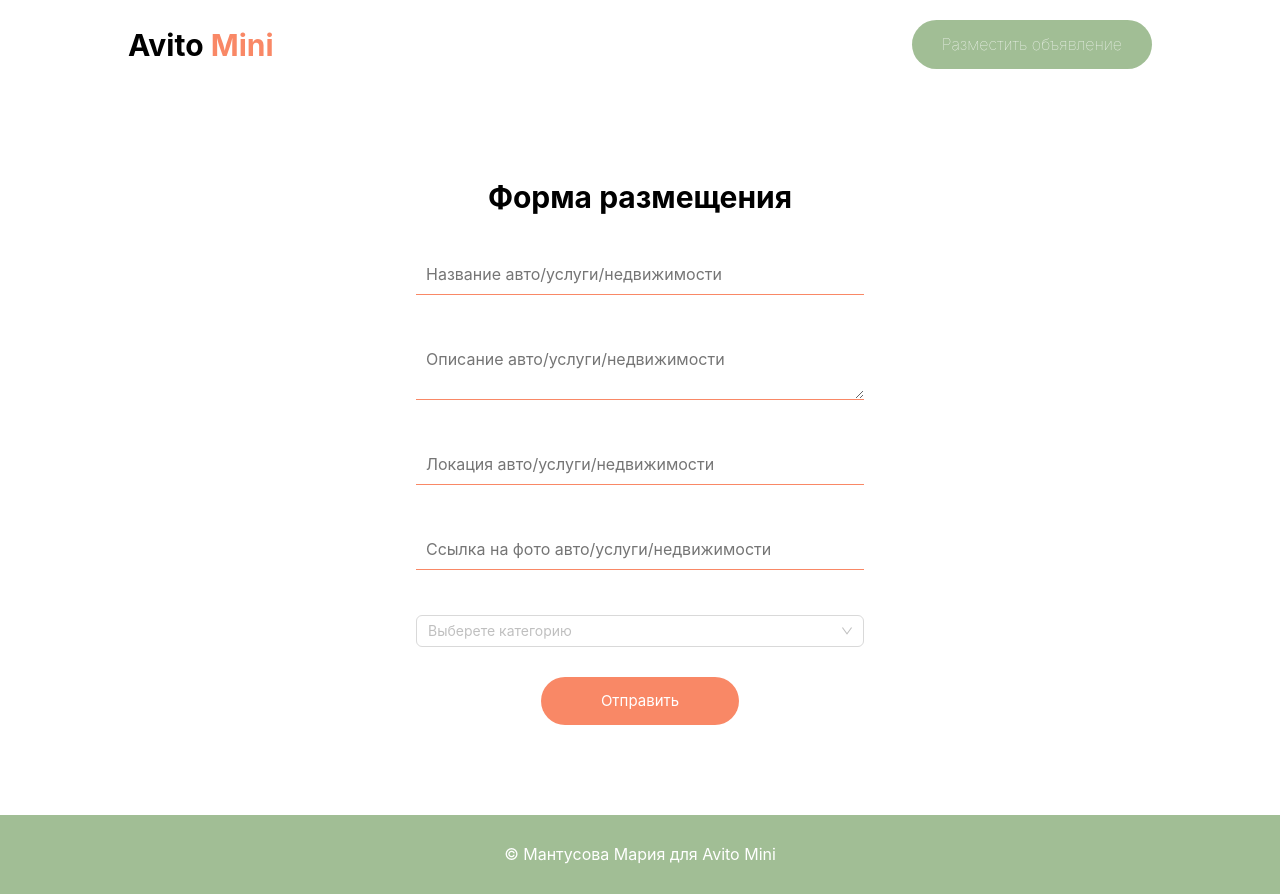
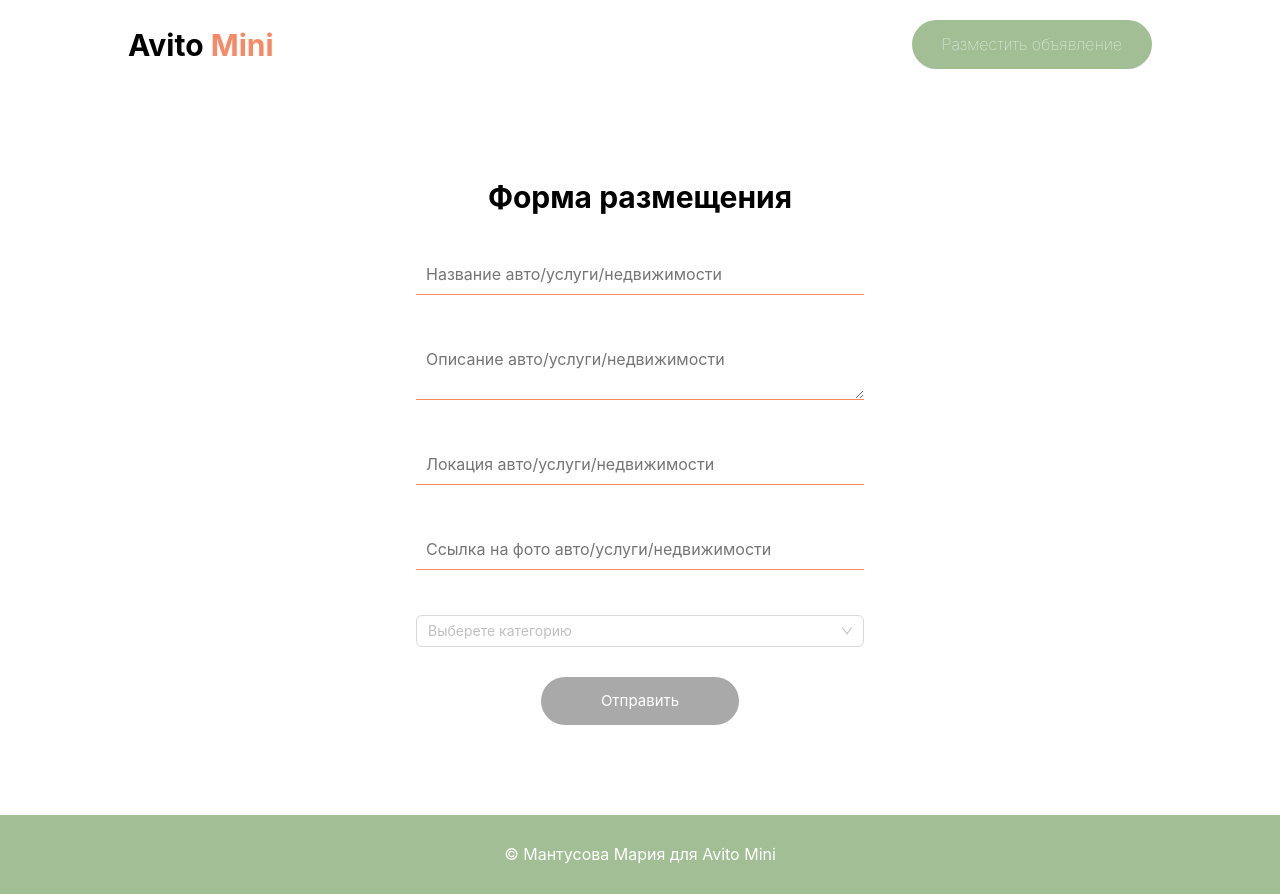
Before and after one commit to MariaMantusova/smallAvito, a React (Create React App) app: page /form in a window 1280 px wide. Built offline with nearby package versions, Linux system fonts and the light colour scheme.

Commit message:
feat: add disbling button

```diff
--- a/src/components/CategoryForm/CategoryForm.tsx
+++ b/src/components/CategoryForm/CategoryForm.tsx
@@ -6,9 +6,15 @@ import {IPropsCategoryForm} from "../../interfaces/interfacesForProps";
 function CategoryForm(props: IPropsCategoryForm) {
     const [input1, input2, input3] = props.validations;
 
+    input3.inputValid = true;
+
+    function onSelectChange(value: string) {
+        props.setSubcategory(value);
+    }
+
     return (
         <div className="category-form">
-            <Select placeholder={props.names[3]} aria-required options={props.options}/>
+            <Select placeholder={props.names[3]} onChange={onSelectChange} aria-required options={props.options}/>
             <input className="category-form__input" required={props.requirements[0]} onBlur={input1.onBlur}
                    type={props.types[0]} placeholder={props.names[0]} onChange={input1.onChange}/>
             <p className={`input__error ${props.requirements[0] && input1.isEmpty && input1.isDirty && "input__error_visible"}`}>
--- a/src/components/Form/Form.css
+++ b/src/components/Form/Form.css
@@ -50,4 +50,21 @@
     border-radius: 30px;
     border: none;
     margin-top: 30px;
+    transition: 0.3s ease-in-out opacity;
 }
+
+.form__button:hover {
+    opacity: 0.8;
+    cursor: pointer;
+}
+
+.form__button_disabled {
+    background-color: darkgray;
+    cursor: not-allowed;
+    opacity: 1;
+}
+
+.form__button_disabled:hover {
+    cursor: not-allowed;
+    opacity: 1;
+}
--- a/src/components/Form/Form.tsx
+++ b/src/components/Form/Form.tsx
@@ -2,25 +2,20 @@ import React, {useState} from "react";
 import "./Form.css";
 import {Select} from "antd";
 import {
-    searchOptions,
-    searchOptionsAuto,
-    searchOptionsRealEstate,
-    searchOptionsServices
+    searchOptions, searchOptionsAuto,
+    searchOptionsRealEstate, searchOptionsServices
 } from "../../data/searchOptions";
 import {useInput} from "../../hooks/ValidationHook/ValidationHook";
 import CategoryForm from "../CategoryForm/CategoryForm";
-import validation from "ajv/dist/vocabularies/validation";
 import {
     autoNames, autoRequirements,
-    autoTypes,
-    realEstateNames, realEstateRequirements,
-    realEstateTypes,
-    servicesNames, servicesRequirements,
-    servicesTypes
+    autoTypes, realEstateNames, realEstateRequirements,
+    realEstateTypes, servicesNames, servicesRequirements, servicesTypes
 } from "../../data/categoriesData";
 
 function Form() {
     const [category, setCategory] = useState("");
+    const [subcategory, setSubcategory] = useState("");
 
     const description = useInput("", {isEmpty: true, isString: true, minLength: 30, maxLength: 500});
     const title = useInput("", {isEmpty: true, isString: true, minLength: 3, maxLength: 50});
@@ -29,6 +24,10 @@ function Form() {
     const categoryInput1 = useInput("", {isEmpty: true, minLength: 1, maxLength: 30});
     const categoryInput2 = useInput("", {isEmpty: true, minLength: 1, maxLength: 30});
     const categoryInput3 = useInput("", {isEmpty: true, minLength: 1, maxLength: 30});
+
+    const isDisabled: boolean = !category || !subcategory || !description.inputValid
+        || !title.inputValid || !location.inputValid || !photo.inputValid
+        || !categoryInput1.inputValid || !categoryInput2.inputValid || category && category === "Недвижимость" ? !categoryInput3.inputValid : false
 
     function onChangeSelect(value: string) {
         setCategory(value);
@@ -80,10 +79,11 @@ function Form() {
                     realEstateNames : category === "Авто" ? autoNames : servicesNames} types={category === "Недвижимость" ?
                     realEstateTypes : category === "Авто" ? autoTypes : servicesTypes} requirements={category === "Недвижимость" ?
                     realEstateRequirements : category === "Авто" ? autoRequirements : servicesRequirements}
+                                           setSubcategory={setSubcategory}
                                            validations={[categoryInput1, categoryInput2, categoryInput3]}
                 />}
 
-                <button className="form__button">Отправить</button>
+                <button className={`form__button ${isDisabled && "form__button_disabled"}`} disabled={isDisabled}>Отправить</button>
             </form>
         </section>
     )
--- a/src/interfaces/interfacesForProps.ts
+++ b/src/interfaces/interfacesForProps.ts
@@ -19,5 +19,6 @@ export interface IPropsCategoryForm {
     types: string[];
     options: ISearchOption[];
     validations: any[];
+    setSubcategory: React.Dispatch<React.SetStateAction<string>>;
     requirements: boolean[];
 }
```
